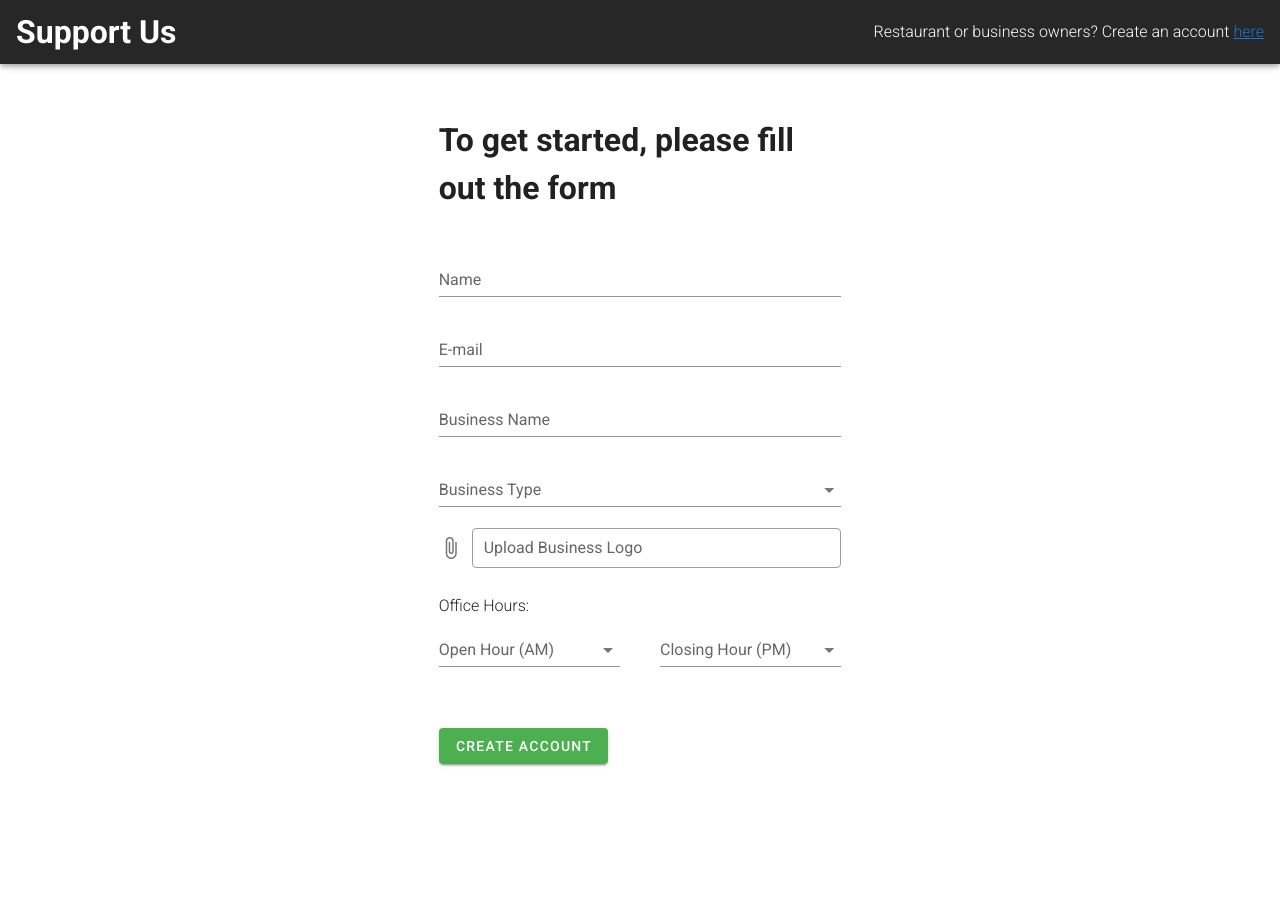
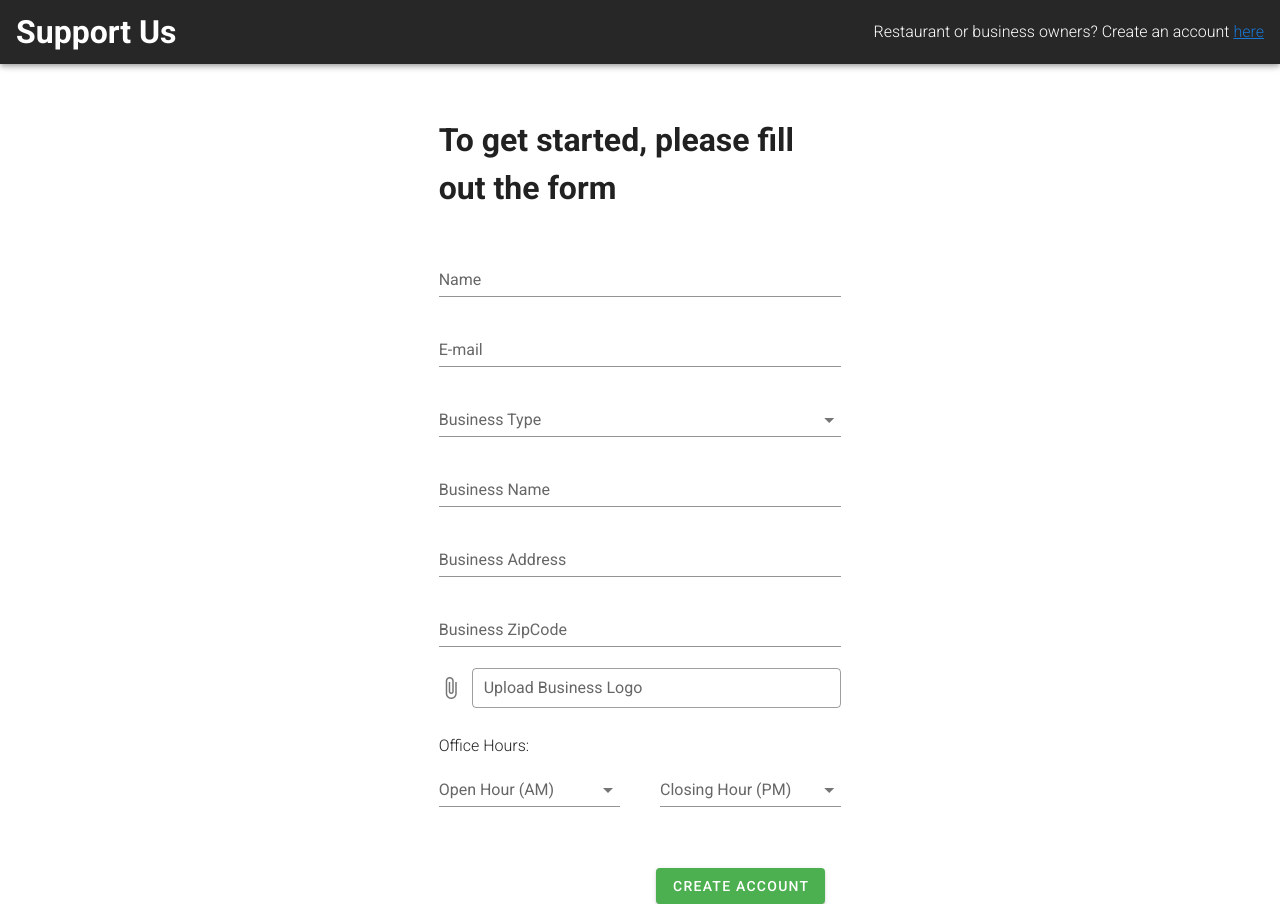
Before and after one commit to halben/covid19-global-hackathon-2020, a Vue app: page /sign-up in a window 1280 px wide. Before the commit the page ends 800 px from the top, so only its background shows below. Built offline with nearby package versions, Linux system fonts and the light colour scheme.

Commit message:
added address to user model

```diff
--- a/src/views/Profile.vue
+++ b/src/views/Profile.vue
@@ -20,6 +20,14 @@
           required
         ></v-text-field>
 
+        <v-select
+          v-model="model.businessType"
+          :items="items"
+          :rules="[v => !!v || 'Item is required']"
+          label="Business Type"
+          required
+        ></v-select>
+
         <v-text-field
           v-model="model.businessName"
           :rules="nameRules"
@@ -27,13 +35,20 @@
           required
         ></v-text-field>
 
-        <v-select
-          v-model="model.businessType"
-          :items="items"
-          :rules="[v => !!v || 'Item is required']"
-          label="Business Type"
+        <v-text-field
+          v-model="model.address.address"
+          :rules="nameRules"
+          label="Business Address"
           required
-        ></v-select>
+        ></v-text-field>
+
+        <v-text-field
+          type="number"
+          v-model="model.address.zipCode"
+          :rules="nameRules"
+          label="Business ZipCode"
+          required
+        ></v-text-field>
 
         <div class="text-center">
           <img :src="processImg(model.logo.data)" style="max-height: 150px">
@@ -92,7 +107,7 @@
       img: null,
       valid: true,
       nameRules: [
-        v => !!v || 'Name is required',
+        v => !!v || 'Field is required',
       ],
       emailRules: [
         v => !!v || 'E-mail is required',
--- a/src/views/SignUp.vue
+++ b/src/views/SignUp.vue
@@ -22,6 +22,14 @@
           required
         ></v-text-field>
 
+        <v-select
+          v-model="select"
+          :items="items"
+          :rules="[v => !!v || 'Item is required']"
+          label="Business Type"
+          required
+        ></v-select>
+
         <v-text-field
           v-model="businessName"
           :rules="nameRules"
@@ -29,13 +37,20 @@
           required
         ></v-text-field>
 
-        <v-select
-          v-model="select"
-          :items="items"
-          :rules="[v => !!v || 'Item is required']"
-          label="Business Type"
+        <v-text-field
+          v-model="address"
+          :rules="nameRules"
+          label="Business Address"
           required
-        ></v-select>
+        ></v-text-field>
+
+        <v-text-field
+          type="number"
+          v-model="zipCode"
+          :rules="nameRules"
+          label="Business ZipCode"
+          required
+        ></v-text-field>
 
         <div class="text-center" v-if="fileBits && fileBits.data">
           <img :src="processImg(fileBits.data)" style="max-height: 150px">
@@ -66,7 +81,7 @@
         <v-btn
           :disabled="!valid"
           color="success"
-          class="mr-4 mt-10"
+          class="mr-4 mt-10 float-right"
           @click="validate"
         >
           Create Account
@@ -85,8 +100,10 @@
       valid: true,
       name: '',
       businessName: '',
+      address: '',
+      zipCode: '',
       nameRules: [
-        v => !!v || 'Name is required',
+        v => !!v || 'Field is required',
       ],
       email: '',
       emailRules: [
@@ -136,7 +153,11 @@
             createdAt: Date.now(),
             logo: this.fileBits,
             active: true,
-            opHours: this.opHours
+            opHours: this.opHours,
+            address: {
+              address: this.address,
+              zipCode: this.zipCode
+            }
           })
 
           this.$router.push(`/profile/${this.email}`)
```
